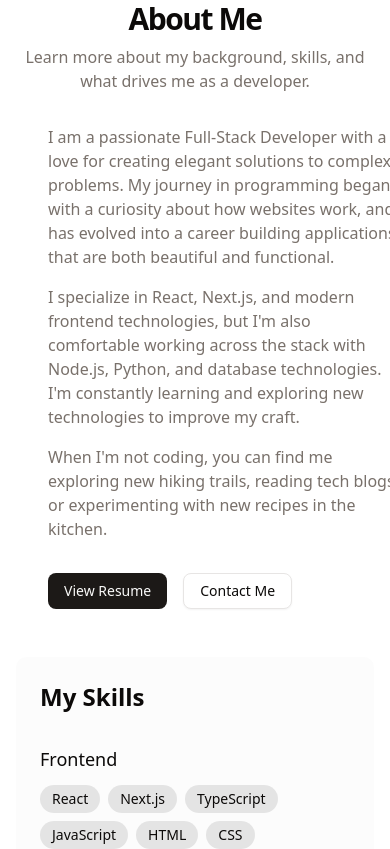
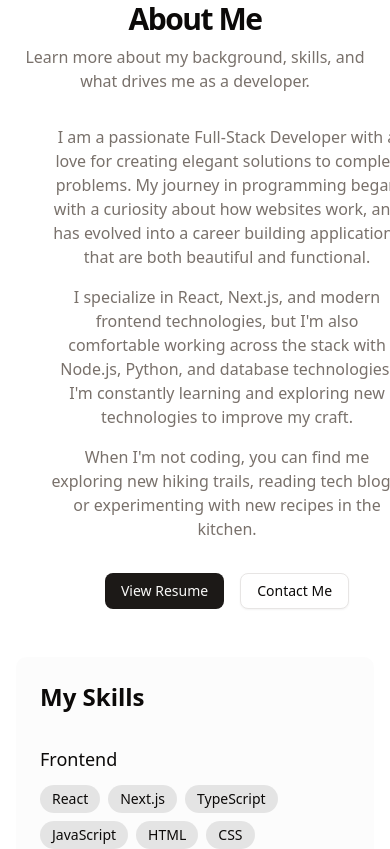
Before and after one commit to Deba97/portfolio-website, a Next.js app: page / in a window 390 px wide. Shown: the part 2800-3649 px from the top of the page. Built offline with nearby package versions, Linux system fonts and the light colour scheme.

Commit message:
Fix mobile view issues: modal exit problems and text/card alignment in About and Contact sections

```diff
--- a/src/components/About.tsx
+++ b/src/components/About.tsx
@@ -18,23 +18,23 @@ export function About() {
         <div className="grid grid-cols-1 md:grid-cols-2 gap-12 lg:gap-20 items-start">
           <AnimatedSection direction="left" threshold={0.2}>
             <div className="space-y-6">
-              <div className="space-y-4 text-left sm:text-left">
-                <p className="text-muted-foreground">
+              <div className="space-y-4">
+                <p className="text-muted-foreground text-center sm:text-left">
                   I am a passionate Full-Stack Developer with a love for creating elegant solutions to complex problems.
                   My journey in programming began with a curiosity about how websites work, and has evolved into a
                   career building applications that are both beautiful and functional.
                 </p>
-                <p className="text-muted-foreground">
+                <p className="text-muted-foreground text-center sm:text-left">
                   I specialize in React, Next.js, and modern frontend technologies, but I'm also comfortable
                   working across the stack with Node.js, Python, and database technologies. I'm constantly
                   learning and exploring new technologies to improve my craft.
                 </p>
-                <p className="text-muted-foreground">
+                <p className="text-muted-foreground text-center sm:text-left">
                   When I'm not coding, you can find me exploring new hiking trails, reading tech blogs,
                   or experimenting with new recipes in the kitchen.
                 </p>
               </div>
-              <div className="flex flex-wrap gap-4 pt-2 justify-start">
+              <div className="flex flex-wrap gap-4 pt-2 justify-center sm:justify-start">
                 <Button asChild variant="default">
                   <Link href="/resume">View Resume</Link>
                 </Button>
--- a/src/components/Contact.tsx
+++ b/src/components/Contact.tsx
@@ -16,7 +16,8 @@ export function Contact() {
         </AnimatedHeading>
 
         <div className="grid grid-cols-1 md:grid-cols-2 gap-8 md:gap-12 max-w-5xl mx-auto">
-          <AnimatedSection direction="left" threshold={0.2} className="h-full w-full mx-auto">
+          <div className="flex justify-center w-full">
+            <AnimatedSection direction="left" threshold={0.2} className="h-full w-full max-w-md md:max-w-none">
               <Card className="shadow-sm transition-all duration-300 hover:shadow-md h-full w-full">
                 <CardHeader>
                   <CardTitle>Contact Information</CardTitle>
@@ -79,8 +80,10 @@ export function Contact() {
                 </CardContent>
               </Card>
             </AnimatedSection>
+          </div>
 
-          <AnimatedSection direction="right" threshold={0.2} delay={200} className="h-full w-full mx-auto">
+          <div className="flex justify-center w-full">
+            <AnimatedSection direction="right" threshold={0.2} delay={200} className="h-full w-full max-w-md md:max-w-none">
               <Card className="shadow-sm transition-all duration-300 hover:shadow-md h-full w-full">
                 <CardHeader>
                   <CardTitle>Send a Message</CardTitle>
@@ -136,6 +139,7 @@ export function Contact() {
             </AnimatedSection>
           </div>
         </div>
+      </div>
     </section>
   );
 }
--- a/src/components/ProjectModal.tsx
+++ b/src/components/ProjectModal.tsx
@@ -34,14 +34,21 @@ export function ProjectModal({ projectId, projectTitle, description, images, isO
 
   return (
     <Dialog open={isOpen} onOpenChange={onClose}>
-      <DialogContent className="sm:max-w-3xl max-h-[90vh] overflow-y-auto">
-        <DialogHeader>
+      <DialogContent className="sm:max-w-3xl max-h-[80vh] overflow-y-auto p-4 sm:p-6">
+        <DialogClose className="absolute right-2 top-2 rounded-full w-8 h-8 flex items-center justify-center bg-black/10 hover:bg-black/20 z-50">
+          <svg xmlns="http://www.w3.org/2000/svg" width="20" height="20" viewBox="0 0 24 24" fill="none" stroke="currentColor" strokeWidth="2.5" strokeLinecap="round" strokeLinejoin="round">
+            <path d="M18 6 6 18" />
+            <path d="m6 6 12 12" />
+          </svg>
+        </DialogClose>
+
+        <DialogHeader className="mt-2">
           <DialogTitle className="text-xl pr-6">{projectTitle}</DialogTitle>
           <DialogDescription className="mt-2">{description}</DialogDescription>
         </DialogHeader>
 
         <div className="mt-4 relative">
-          <div className="h-[300px] sm:h-[400px] md:h-[500px] bg-muted rounded-md overflow-hidden relative flex items-center justify-center">
+          <div className="h-[260px] sm:h-[400px] md:h-[450px] bg-muted rounded-md overflow-hidden relative flex items-center justify-center">
             {imageError ? (
               <div className="text-center p-4">
                 <p className="text-muted-foreground">Image could not be loaded.</p>
@@ -63,9 +70,9 @@ export function ProjectModal({ projectId, projectTitle, description, images, isO
                 onClick={prevImage}
                 size="icon"
                 variant="outline"
-                className="rounded-full bg-white/80 hover:bg-white w-9 h-9 sm:w-10 sm:h-10"
+                className="rounded-full bg-white/80 hover:bg-white w-10 h-10"
               >
-                <svg xmlns="http://www.w3.org/2000/svg" width="24" height="24" viewBox="0 0 24 24" fill="none" stroke="currentColor" strokeWidth="2" strokeLinecap="round" strokeLinejoin="round">
+                <svg xmlns="http://www.w3.org/2000/svg" width="20" height="20" viewBox="0 0 24 24" fill="none" stroke="currentColor" strokeWidth="2" strokeLinecap="round" strokeLinejoin="round">
                   <path d="m15 18-6-6 6-6" />
                 </svg>
               </Button>
@@ -73,9 +80,9 @@ export function ProjectModal({ projectId, projectTitle, description, images, isO
                 onClick={nextImage}
                 size="icon"
                 variant="outline"
-                className="rounded-full bg-white/80 hover:bg-white w-9 h-9 sm:w-10 sm:h-10"
+                className="rounded-full bg-white/80 hover:bg-white w-10 h-10"
               >
-                <svg xmlns="http://www.w3.org/2000/svg" width="24" height="24" viewBox="0 0 24 24" fill="none" stroke="currentColor" strokeWidth="2" strokeLinecap="round" strokeLinejoin="round">
+                <svg xmlns="http://www.w3.org/2000/svg" width="20" height="20" viewBox="0 0 24 24" fill="none" stroke="currentColor" strokeWidth="2" strokeLinecap="round" strokeLinejoin="round">
                   <path d="m9 18 6-6-6-6" />
                 </svg>
               </Button>
@@ -104,7 +111,7 @@ export function ProjectModal({ projectId, projectTitle, description, images, isO
           ))}
         </div>
 
-        <DialogClose asChild className="mt-4 block sm:hidden">
+        <DialogClose asChild className="mt-6 block">
           <Button variant="secondary" className="w-full">Close</Button>
         </DialogClose>
       </DialogContent>
--- a/src/components/ui/dialog.tsx
+++ b/src/components/ui/dialog.tsx
@@ -35,19 +35,12 @@ const DialogContent = React.forwardRef<
     <DialogPrimitive.Content
       ref={ref}
       className={cn(
-        "fixed left-[50%] top-[50%] z-50 grid w-[95%] max-w-lg translate-x-[-50%] translate-y-[-50%] gap-4 border bg-background p-6 shadow-lg duration-200 data-[state=open]:animate-in data-[state=closed]:animate-out data-[state=closed]:fade-out-0 data-[state=open]:fade-in-0 data-[state=closed]:zoom-out-95 data-[state=open]:zoom-in-95 data-[state=closed]:slide-out-to-left-1/2 data-[state=closed]:slide-out-to-top-[48%] data-[state=open]:slide-in-from-left-1/2 data-[state=open]:slide-in-from-top-[48%] rounded-lg",
+        "fixed left-[50%] top-[50%] z-50 grid w-[95%] max-w-lg translate-x-[-50%] translate-y-[-50%] gap-4 border bg-background shadow-lg duration-200 data-[state=open]:animate-in data-[state=closed]:animate-out data-[state=closed]:fade-out-0 data-[state=open]:fade-in-0 data-[state=closed]:zoom-out-95 data-[state=open]:zoom-in-95 data-[state=closed]:slide-out-to-left-1/2 data-[state=closed]:slide-out-to-top-[48%] data-[state=open]:slide-in-from-left-1/2 data-[state=open]:slide-in-from-top-[48%] rounded-lg",
         className
       )}
       {...props}
     >
       {children}
-      <DialogPrimitive.Close className="absolute right-4 top-4 rounded-sm opacity-70 ring-offset-background transition-opacity hover:opacity-100 focus:outline-none focus:ring-2 focus:ring-ring focus:ring-offset-2 disabled:pointer-events-none data-[state=open]:bg-accent data-[state=open]:text-muted-foreground p-2 bg-muted/50">
-        <svg xmlns="http://www.w3.org/2000/svg" width="24" height="24" viewBox="0 0 24 24" fill="none" stroke="currentColor" strokeWidth="2" strokeLinecap="round" strokeLinejoin="round">
-          <path d="M18 6 6 18" />
-          <path d="m6 6 12 12" />
-        </svg>
-        <span className="sr-only">Close</span>
-      </DialogPrimitive.Close>
     </DialogPrimitive.Content>
   </DialogPortal>
 ))
```
Lines whose indentation alone changed are shown as unchanged.
